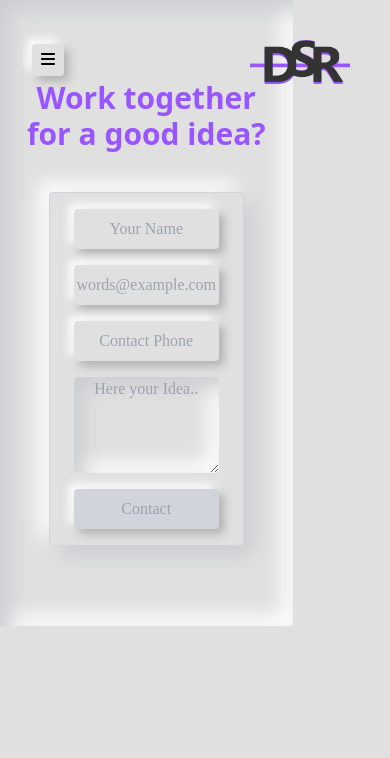
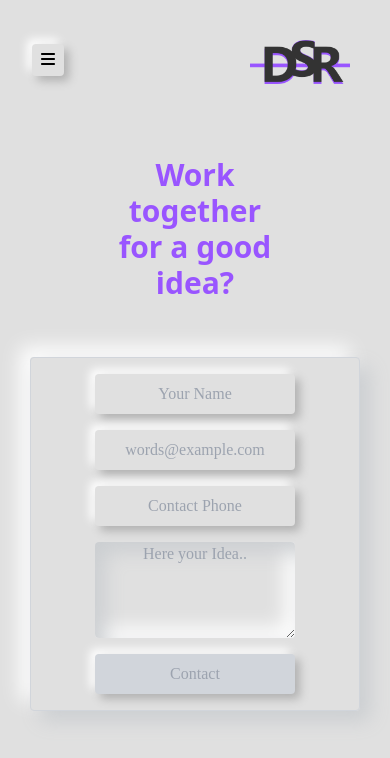
Before and after one commit to davodo88/PortFolioNeomorph, a Next.js app: page /contact in a window 390 px wide. Shown: the top 758 px of the page. Built offline with nearby package versions, Linux system fonts and the light colour scheme.

Commit message:
form responsive

```diff
--- a/src/app/components/formContact.jsx
+++ b/src/app/components/formContact.jsx
@@ -23,10 +23,10 @@ const Form = () => {
 
 
   return (
-    <section className=" flex flex-col items-center font-DancingScript justify-center w-3/4 md:w-2/3 gap-y-10 h-max rounded shadow-shadowTL border-[1px] border-gray-300">
+    <section className=" flex flex-col items-center font-DancingScript justify-center px-16 md:w-2/3 gap-y-10 h-max m-4 rounded shadow-shadowTL border-[1px] border-gray-300">
 
       <form onSubmit={handleSubmit}
-        className="flex flex-col gap-y-4 py-4 w-3/4 md:w-1/2 md:gap-x-4 h-max">
+        className="flex flex-col gap-y-4 py-4 md:w-1/2 md:gap-x-4 h-max">
         <input
           required
           type="text"
--- a/src/app/contact/page.jsx
+++ b/src/app/contact/page.jsx
@@ -3,9 +3,9 @@ import Form from '../components/formContact'
 
 const ContactPage = () => {
   return (
-    <div className='flex flex-col px-4 py-20
-        bg-whiteBG justify-center shadow-lightTL items-center'>
-      <h1 className="text-3xl flex text-center text-purpleWidow font-bold mb-10">
+    <div className='flex flex-col w-full px-4 py-20
+        bg-whiteBG justify-center items-center'>
+      <h1 className="text-3xl flex text-center text-purpleWidow font-bold m-10">
         Work together for a good idea?
       </h1>
       <Form />
--- a/src/app/layout.tsx
+++ b/src/app/layout.tsx
@@ -17,7 +17,7 @@ export default function RootLayout({
 }) {
   return (
     <html lang="en">
-      <body className="flex flex-col md:flex-row w-screen h-max bg-whiteBG">
+      <body className="flex items-center justify-center bg-whiteBG">
         <span>
           <Image
             src={David}
@@ -27,11 +27,11 @@ export default function RootLayout({
             className="absolute top-10 right-10"
           />
         </span>
-        <section className="w-1/4 h-max">
+        <section className="flex md:w-1/4 h-max">
           <Menu />
         </section>
-        <section className="flex flex-col h-screen w-3/4 justify-between">
-          <section className="w-full h-full">{children}</section>
+        <section className="flex flex-col justify-center items-center h-screen w-3/4">
+          {children}
         </section>
       </body>
     </html>
--- a/src/app/page.tsx
+++ b/src/app/page.tsx
@@ -6,10 +6,10 @@ import SocialBox from "./components/atoms/socialBox";
 export default function Home() {
   return (
     <div
-      className="h-screen flex flex-col px-4
-        bg-whiteBG justify-center items-center border-2 border-black"
+      className="h-screen w-full flex flex-col px-4
+        bg-whiteBG justify-center items-center"
     >
-      <header className="h-max flex flex-col md:inline-flex justify-center md:justify-center items-center gap-10">
+      <header className="h-max flex flex-col md:inline-flex justify-center items-center gap-10">
         <section className=" flex flex-col justify-center items-center">
           <h1 className="font-bold text-5xl  text-black font-DancingScript flex text-center ">
             DAVID SANCHEZ
```
